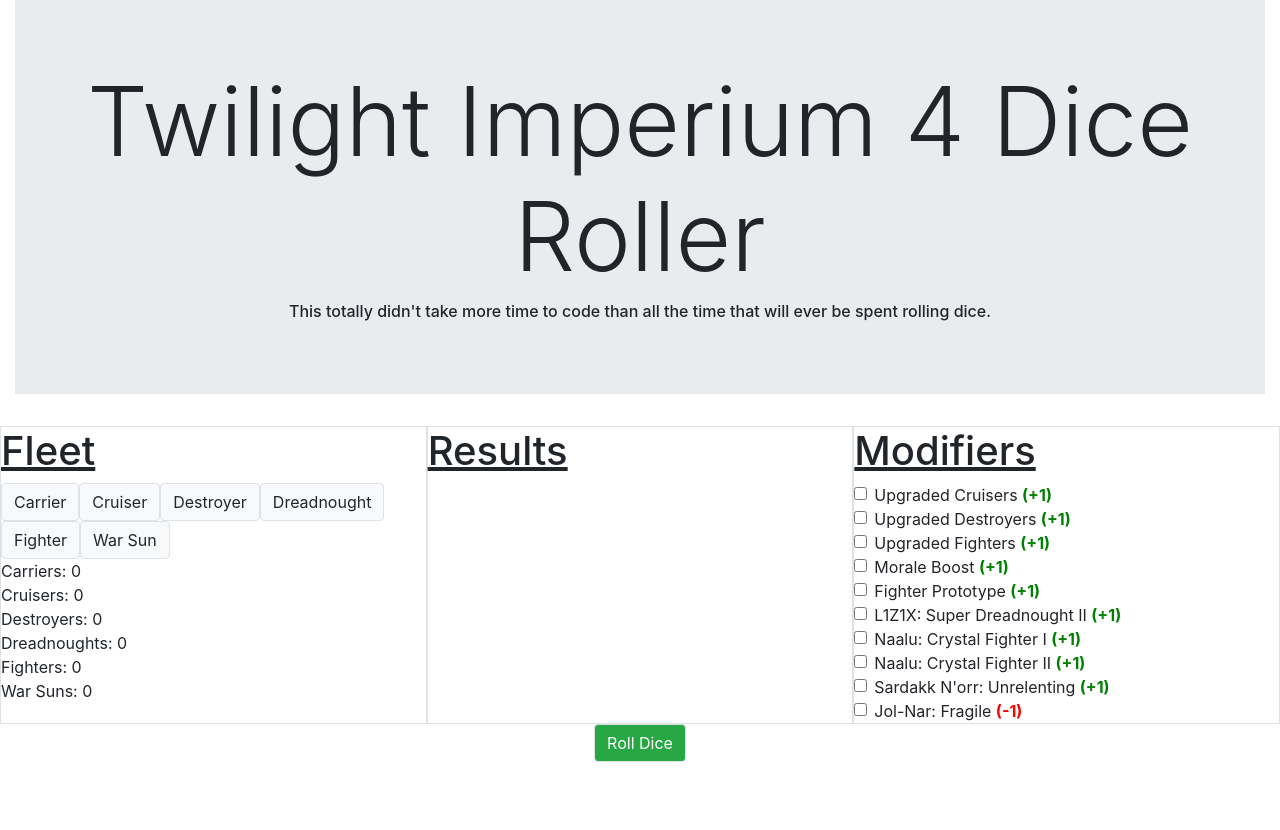
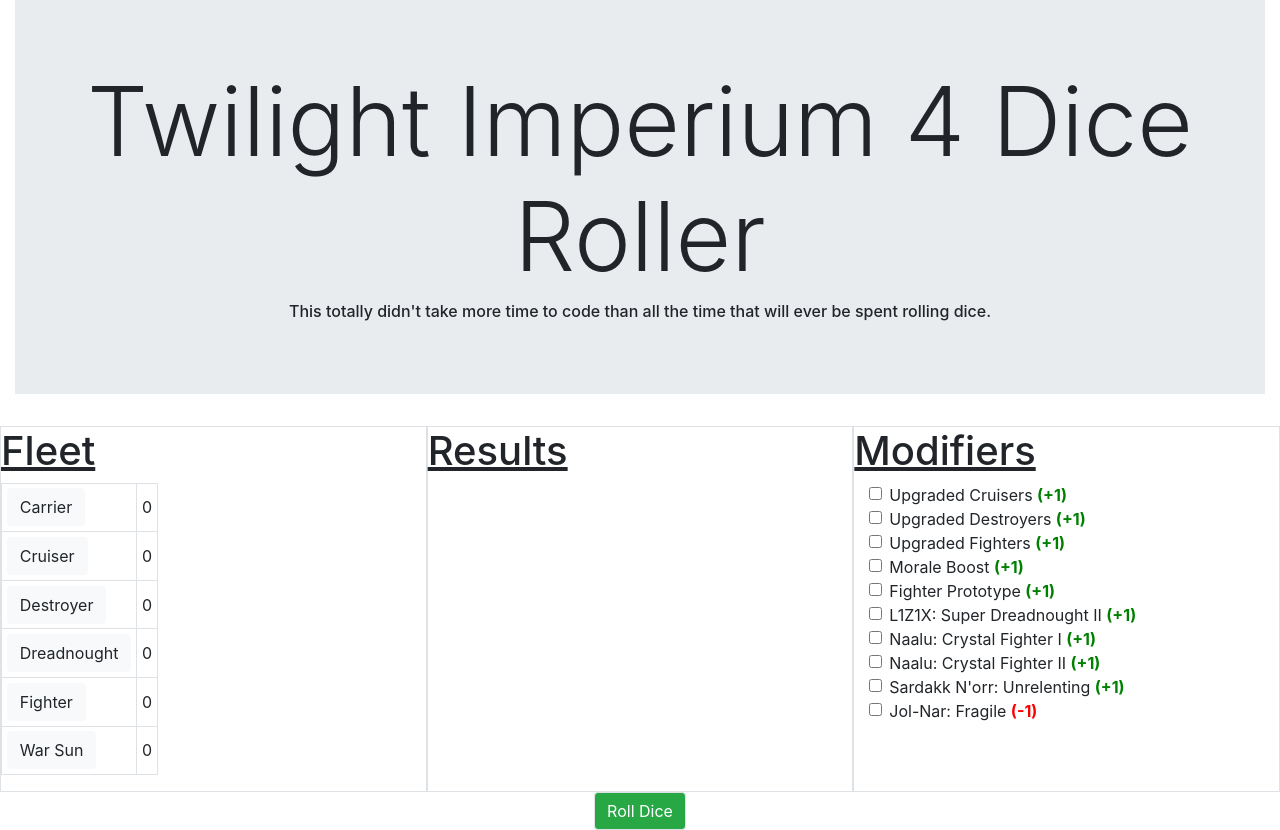
Before and after one commit to UvulaBob/ti4dice, a React (Create React App) app: page / in a window 1280 px wide. Before the commit the page ends 800 px from the top, so only its background shows below. Built offline with nearby package versions, Linux system fonts and the light colour scheme.

Commit message:
Adjusting Fleet layout.

```diff
--- a/src/App.js
+++ b/src/App.js
@@ -1,6 +1,5 @@
 import React, {Component} from 'react';
 import ShipButton from './components/ShipButton';
-import FleetItem from './components/FleetItem';
 import ResultItem from './components/ResultItem';
 import ShipDefinitions from './lib/ShipDefinitions';
 import ModifierCheckbox from './components/ModifierCheckbox';
@@ -57,17 +56,12 @@
 
         const shipButtons = [];
         for (let shipType in this.state.fleet) {
-            shipButtons.push(<ShipButton key={shipType} disabled={this.state.combatStarted} onClick={this.handleShipButtonClick} ship={ShipDefinitions[shipType]} />);
+            shipButtons.push(<ShipButton key={shipType} shipCount={this.state.fleet[shipType].length} disabled={this.state.combatStarted} onClick={this.handleShipButtonClick} ship={ShipDefinitions[shipType]} />);
         }
 
         const modifierCheckboxes = [];
         for (let modifierId in ModifierDefinitions) {
             modifierCheckboxes.push(<ModifierCheckbox key={modifierId} onChange={this.handleModifierCheckboxChange} modifierId={modifierId}/>);
-        }
-
-        const fleetItems = [];
-        for (let shipType in this.state.fleet) {
-            fleetItems.push(<FleetItem key={shipType} ship={ShipDefinitions[shipType]} shipCount={this.state.fleet[shipType].length}/>);
         }
 
         return (
@@ -83,12 +77,11 @@
                                 <h1><u>Fleet</u></h1>
                             </div>
                             <div className="row">
-                                {shipButtons}
-                            </div>
-                            <div className="row">
-                                <ul style={{listStyleType:"none", margin:"0", padding:"0"}}>
-                                    {fleetItems}
-                                </ul>
+                                <table style={{width: "auto"}} className="table table-bordered table-sm">
+                                    <tbody>
+                                        {shipButtons}
+                                    </tbody>
+                                </table>
                             </div>
                         </div>
                         <div className="col border">
@@ -105,7 +98,9 @@
                             <div className="row">
                                 <h1><u>Modifiers</u></h1>
                             </div>
-                            {modifierCheckboxes}
+                            <ul style={{listStyleType:"none", margin:"0", padding:"0"}}>
+                                {modifierCheckboxes}
+                            </ul>
                         </div>
                     </div>
                     <div className="row justify-content-center">
--- a/src/components/FleetItem.js
+++ /dev/null
@@ -1,14 +0,0 @@
-import React, {Component, Fragment} from 'react';
-
-class FleetItem extends Component {
-    ship = this.props.ship;
-    render() {
-        return (
-            <Fragment>
-                <li>{this.props.ship.friendlyName + "s: " + this.props.shipCount}</li>
-            </Fragment>
-        );
-    }
-}
-
-export default FleetItem;
--- a/src/components/ModifierCheckbox.js
+++ b/src/components/ModifierCheckbox.js
@@ -9,14 +9,14 @@
 
     render() {
         return (
-            <div className="row">
+            <li>
                 <div className="form-check">
                     <input onChange={this.props.onChange} type="checkbox" className="form-check-input" id={this.id} />
                     <label className="form-check-label" htmlFor={this.id}>
                         {this.friendlyName}  <b><span style={{color: this.color}}>({this.modifierValue})</span></b>
                     </label>
                 </div>
-            </div>
+            </li>
         );
     }
 }
--- a/src/components/ResultItem.js
+++ b/src/components/ResultItem.js
@@ -1,4 +1,4 @@
-import React, {Component, Fragment} from 'react';
+import React, {Component} from 'react';
 import RollResult from "./RollResult";
 import ModifierDefinitions from "../lib/ModifierDefinitions";
 
@@ -29,13 +29,13 @@
         });
 
         return (
-            <Fragment>
-                    <h3><u>{this.friendlyName + "s"}</u></h3>
-                    <h6>(Target: {this.target})</h6>
-                    <ul style={{listStyleType:"none", padding:"0"}}>
-                        {this.createRollResults()}
-                    </ul>
-            </Fragment>
+            <li>
+                <h3><u>{this.friendlyName + "s"}</u></h3>
+                <h6>(Target: {this.target})</h6>
+                <ul style={{listStyleType:"none", padding:"0"}}>
+                    {this.createRollResults()}
+                </ul>
+            </li>
         );
     }
 }
--- a/src/components/ShipButton.js
+++ b/src/components/ShipButton.js
@@ -1,16 +1,22 @@
-import React, {Component, Fragment} from 'react';
+import React, { Component } from 'react';
 
 class ShipButton extends Component {
     shipName = this.props.ship.name;
     friendlyName = this.props.ship.friendlyName;
 
     render() {
+        const shipCount = this.props.shipCount;
         return (
-            <Fragment>
-                <button type="button" disabled={this.props.disabled} className="btn btn-light border shipSelectionButton" name={this.shipName} onClick={this.props.onClick}>
-                    {this.friendlyName}
-                </button>
-            </Fragment>
+            <tr>
+                <td>
+                    <button type="button" disabled={this.props.disabled} className="btn align-middle btn-light" name={this.shipName} onClick={this.props.onClick}>
+                        {this.friendlyName}
+                    </button>
+                </td>
+                <td className="align-middle">
+                    {shipCount}
+                </td>
+            </tr>
         );
     }
 }
```
